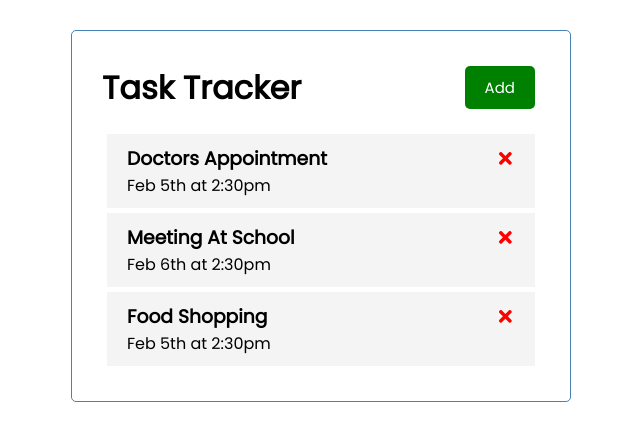
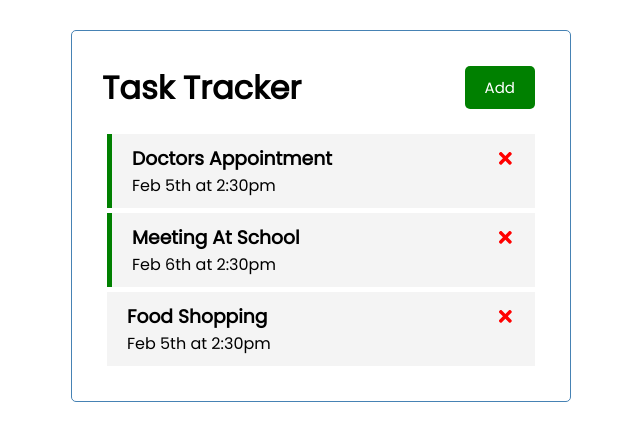
Before and after one commit to BismaBendesa/react-task-tracker, a React (Create React App) app: page / in a window 1280 px wide. Shown: the top 440 px of the page, without its empty margins (319-959 px from the left). Built offline with nearby package versions, Linux system fonts and the light colour scheme.

Commit message:
Set the border to green if the reminder is true

```diff
--- a/src/components/Task.js
+++ b/src/components/Task.js
@@ -3,7 +3,10 @@ import { FaTimes } from "react-icons/fa";
 const Task = ({ task, onDelete, toggleReminder }) => {
   return (
     <>
-      <div className="task" onDoubleClick={() => toggleReminder(task.id)}>
+      <div
+        className={`task ${task.reminder ? "reminder" : ""}`}
+        onDoubleClick={() => toggleReminder(task.id)}
+      >
         <h3>
           {task.text}{" "}
           <FaTimes
```
